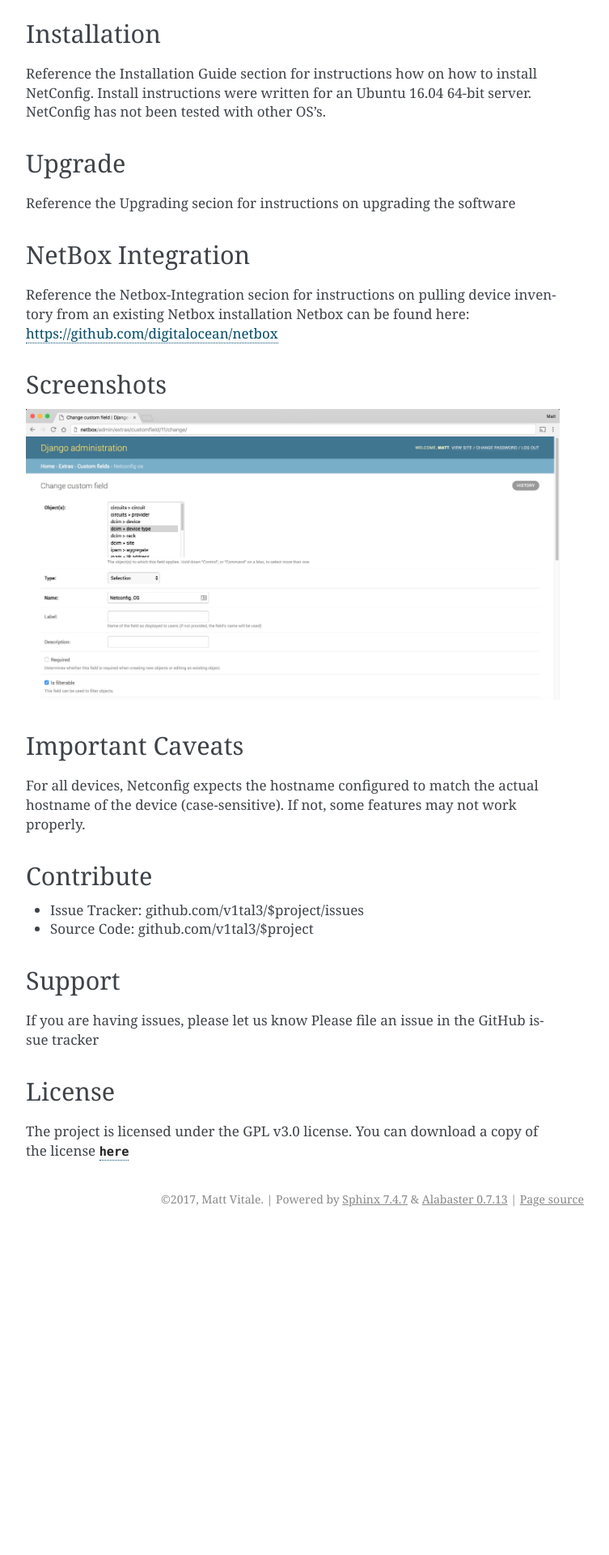
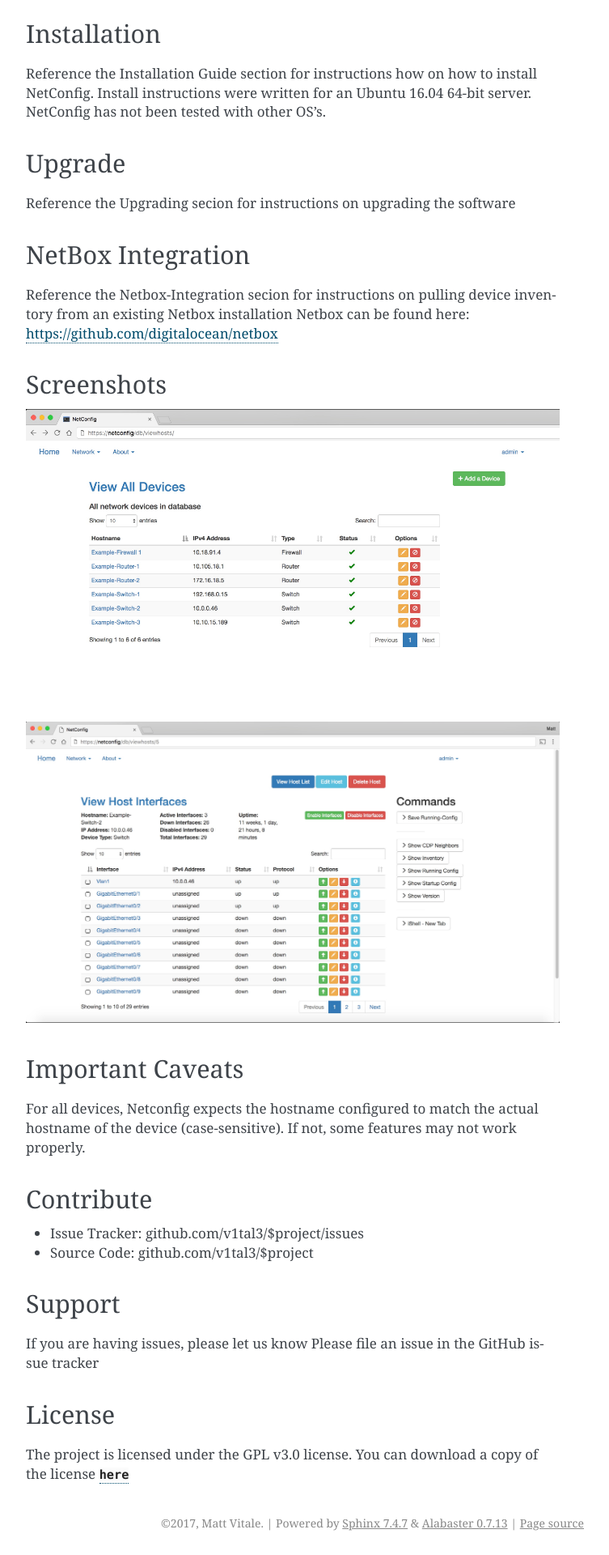
Before and after one commit to matt852/netconfig, a Sphinx documentation site: the page built from docs/readme.rst, in a window 1280 px wide. Shown: the part 941-2861 px from the top of the page at 81% size, without its empty margins (388-1141 px from the left). Built offline with Sphinx 7.4.7, drawn with Linux system fonts in a browser that asks for light colours; before the commit the page ends 2461 px from its top, so only the background shows below that.

Commit message:
Updated documentation
Added screenshots to Readme, updated .gitignore to ignore all database
files

```diff
--- a/docs/readme.rst
+++ b/docs/readme.rst
@@ -49,7 +49,9 @@
 Screenshots
 -----------
 
-.. image:: img/netbox-custom-field-2-1.jpg
+.. image:: img/index.jpg
+
+.. image:: img/example-switch.jpg
 
 Important Caveats
 -----------------
```
Also changed, not shown: docs/img/example-switch.jpg (added), docs/img/index.jpg (added), 7 other files.
